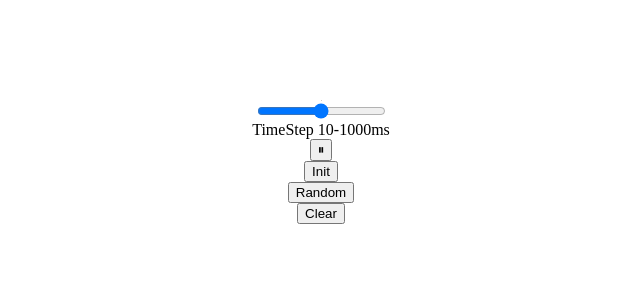
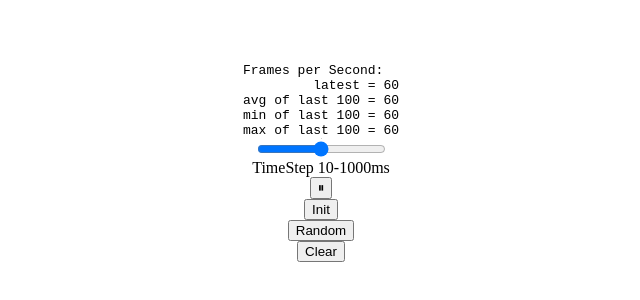
Before and after one commit to yukarinoki/lifegame-wasm, a website built with webpack: page wasm-game-of-life/www/index.html in a window 1280 px wide. Shown: the part 246-546 px from the top of the page, without its empty margins (327-967 px from the left). Built offline with nearby package versions, Linux system fonts and the light colour scheme; what wasm-game-of-life would draw is missing.

Commit message:
add fps feature

```diff
--- a/wasm-game-of-life/www/index.html
+++ b/wasm-game-of-life/www/index.html
@@ -15,11 +15,16 @@
             align-items: center;
             justify-content: center;
         }
+        #fps {
+            white-space: pre;
+            font-family: monospace;
+        }
     </style>
   </head>
   <body>
+    <div id ="fps"></div>
     <canvas id="game-of-life-canvas"></canvas>
-    <input type="range" id="timestepslide" name="volume" min="10" max="1000">
+    <input type="range" id="timestepslide" name="volume" min="2" max="1000">
     <label for="timestep">TimeStep 10-1000ms</label>
     <button id="play-pause"></button>
     <button id="initial-state">Init</button>
--- a/wasm-game-of-life/www/index.js
+++ b/wasm-game-of-life/www/index.js
@@ -28,6 +28,7 @@ const renderLoop = (call_time) => {
     universe.tick();
     lastcalltime = call_time;
   }
+  fps.render();
 
   drawGrid();
   drawCells();
@@ -156,5 +157,47 @@ timestepSlide.addEventListener("change", event => {
     timestep = timestepSlide.valueAsNumber;
 })
 
+const fps = new class {
+  constructor() {
+    this.fps = document.getElementById("fps");
+    this.frames = [];
+    this.lastFrameTimeStamp = performance.now();
+  }
+
+  render() {
+    // Convert the delta time since the last frame render into a measure
+    // of frames per second.
+    const now = performance.now();
+    const delta = now - this.lastFrameTimeStamp;
+    this.lastFrameTimeStamp = now;
+    const fps = 1 / delta * 1000;
+
+    // Save only the latest 100 timings.
+    this.frames.push(fps);
+    if (this.frames.length > 100) {
+      this.frames.shift();
+    }
+
+    // Find the max, min, and mean of our 100 latest timings.
+    let min = Infinity;
+    let max = -Infinity;
+    let sum = 0;
+    for (let i = 0; i < this.frames.length; i++) {
+      sum += this.frames[i];
+      min = Math.min(this.frames[i], min);
+      max = Math.max(this.frames[i], max);
+    }
+    let mean = sum / this.frames.length;
+
+    // Render the statistics.
+    this.fps.textContent = `
+Frames per Second:
+         latest = ${Math.round(fps)}
+avg of last 100 = ${Math.round(mean)}
+min of last 100 = ${Math.round(min)}
+max of last 100 = ${Math.round(max)}
+`.trim();
+  }
+};
 
 play();
```
